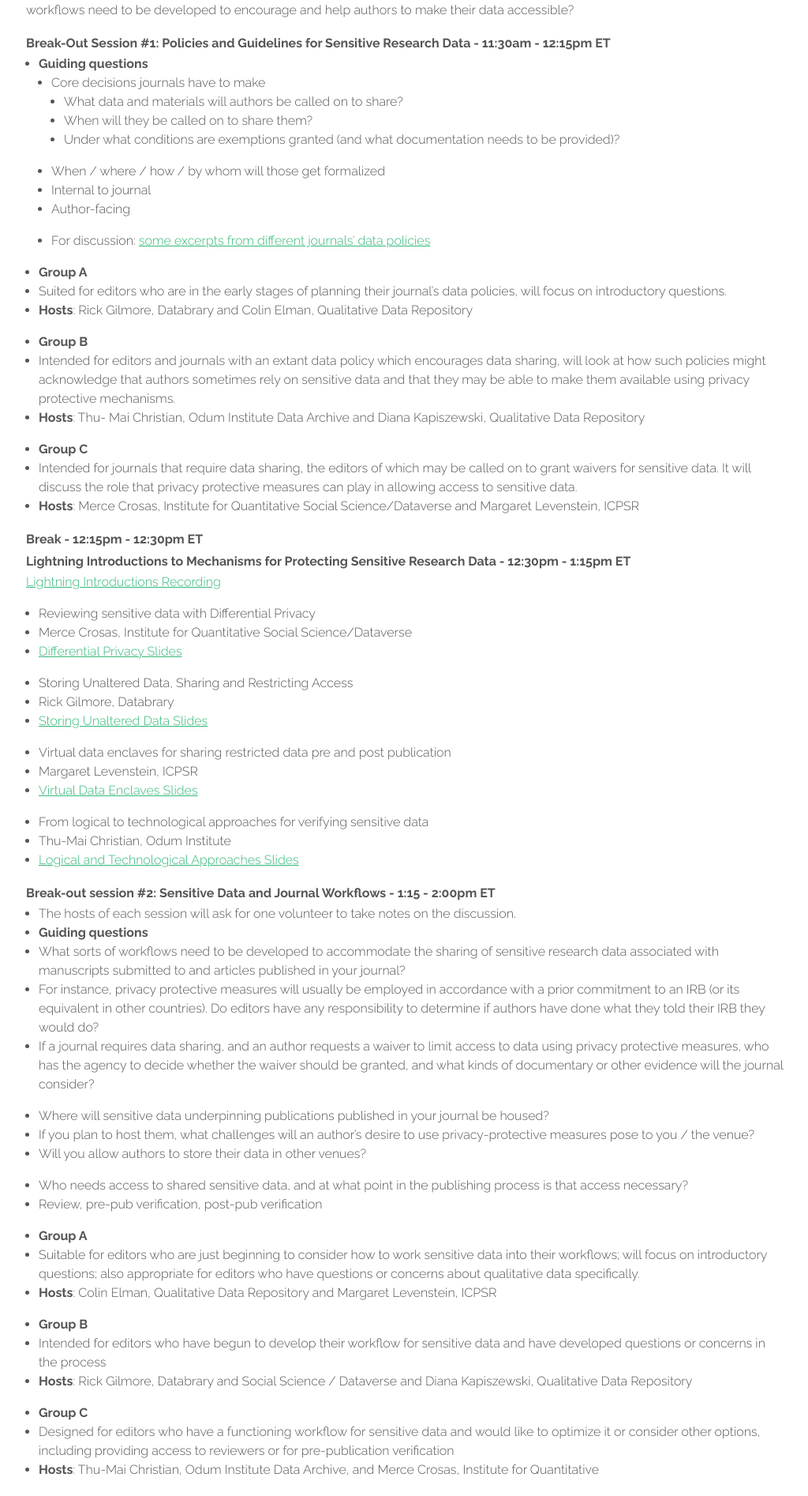
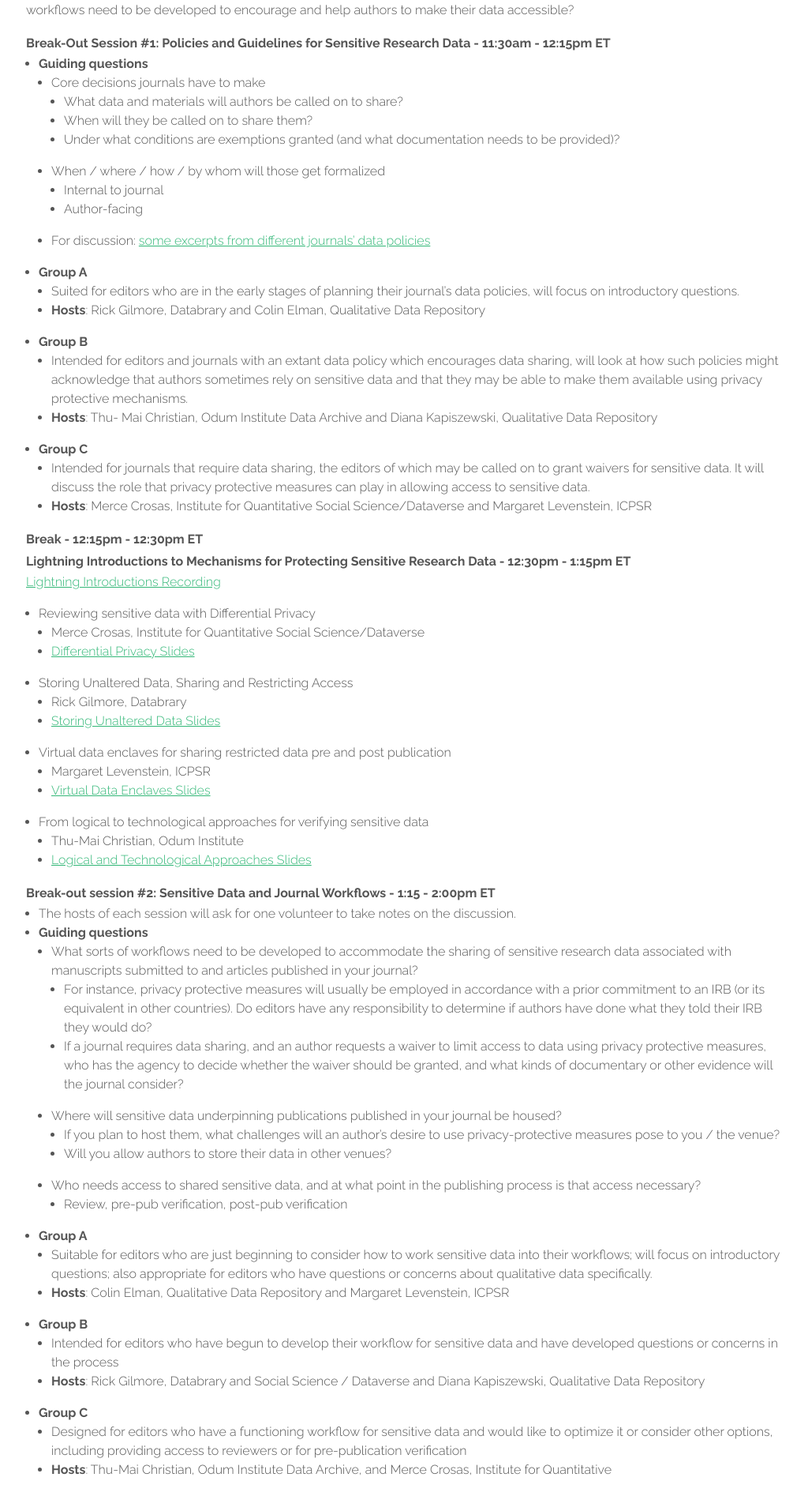
Before and after one commit to adam3smith/dpjedi-stage, a Jekyll site: the page built from docs/events/as-open-as-possible.html, in a window 1280 px wide. Shown: the part 1444-3338 px from the top of the page at 79% size, without its empty margins (127-1151 px from the left). Built offline with Jekyll 4.4.1, drawn with Linux system fonts in a browser that asks for light colours.

Commit message:
List fixes

```diff
--- a/docs/events/as-open-as-possible.html
+++ b/docs/events/as-open-as-possible.html
@@ -28,93 +28,94 @@ layout: main
 <ul class="simpleList">
 <li><strong>Guiding questions</strong>
 <ul class="simpleList">
-<li>Core decisions journals have to make<ul class="simpleList">
+<li>Core decisions journals have to make
+  <ul class="simpleList">
 <li>What data and materials will authors be called on to share?</li>
 <li>When will they be called on to share them?</li>
 <li>Under what conditions are exemptions granted (and what documentation needs to be provided)?</li>
 </ul></li>
-<li>When / where / how / by whom will those get formalized</li>
+<li>When / where / how / by whom will those get formalized
 <ul class="simpleList">
 <li>Internal to journal</li>
 <li>Author-facing</li>
 </ul></li>
 <li>For discussion: <a href="https://docs.google.com/document/d/1DexirBHFLmFjzXzsxNJSBwfB33TDGG952AcPJgtpyRg/edit?usp=sharing">some excerpts from different journals’ data policies</a></li>
 </ul>
-<li><strong>Group A</strong></li>
+<li><strong>Group A</strong>
 <ul class="simpleList">
 <li>Suited for editors who are in the early stages of planning their journal’s data policies, will focus on introductory questions.</li>
 <li><strong>Hosts</strong>: Rick Gilmore, Databrary and Colin Elman, Qualitative Data Repository</li>
-</ul>
-<li><strong>Group B</strong></li>
+</ul></li>
+<li><strong>Group B</strong>
 <ul class="simpleList">
 <li>Intended for editors and journals with an extant data policy which encourages data sharing, will look at how such policies might acknowledge that authors sometimes rely on sensitive data and that they may be able to make them available using privacy protective mechanisms.</li>
 <li><strong>Hosts</strong>: Thu- Mai Christian, Odum Institute Data Archive and Diana Kapiszewski, Qualitative Data Repository</li>
-</ul>
-<li><strong>Group C</strong></li>
+</ul></li>
+<li><strong>Group C</strong>
 <ul class="simpleList">
 <li>Intended for journals that require data sharing, the editors of which may be called on to grant waivers for sensitive data. It will discuss the role that privacy protective measures can play in allowing access to sensitive data.</li>
 <li><strong>Hosts</strong>: Merce Crosas, Institute for Quantitative Social Science/Dataverse and Margaret Levenstein, ICPSR</li>
-</ul>
+</ul></li>
 
 <h4 id="break">Break - 12:15pm - 12:30pm ET</h4>
 <h4 id="lightning-introductions">Lightning Introductions to Mechanisms for Protecting Sensitive Research Data - 12:30pm - 1:15pm ET</h4>
 <p><a href="https://youtu.be/V_y95LK-ANI">Lightning Introductions Recording</a></p>
 <ul class="simpleList">
-<li>Reviewing sensitive data with Differential Privacy</li>
+<li>Reviewing sensitive data with Differential Privacy
 <ul class="simpleList">
 <li>Merce Crosas, Institute for Quantitative Social Science/Dataverse</li>
 <li><a href="/assets/files/DataPASS_2020_DataverseOpenDP_Crosas.pptx">Differential Privacy Slides</a></li>
-</ul>
-<li>Storing Unaltered Data, Sharing and Restricting Access</li>
+</ul></li>
+<li>Storing Unaltered Data, Sharing and Restricting Access
 <ul class="simpleList">
 <li>Rick Gilmore, Databrary</li>
 <li><a href="/assets/files/DataPASS_2020_Unaltered_Gilmore.pptx">Storing Unaltered Data Slides</a></li>
-</ul>
-<li>Virtual data enclaves for sharing restricted data pre and post publication</li>
+</ul></li>
+<li>Virtual data enclaves for sharing restricted data pre and post publication
 <ul class="simpleList">
 <li>Margaret Levenstein, ICPSR</li>
 <li><a href="/assets/files/DataPASS_2020_VirtualEnclave_Levenstein.pptx">Virtual Data Enclaves Slides</a></li>
-</ul>
-<li>From logical to technological approaches for verifying sensitive data</li>
+</ul></li>
+<li>From logical to technological approaches for verifying sensitive data
 <ul class="simpleList">
 <li>Thu-Mai Christian, Odum Institute</li>
 <li><a href="/assets/files/DataPASS_2020_LogicalTechnological_Christian.pptx">Logical and Technological Approaches Slides</a></li>
-</ul>
+</ul></li>
 <h4 id="break-out-session-2-sensitive-data">Break-out session #2: Sensitive Data and Journal Workflows - 1:15 - 2:00pm ET</h4>
 <ul class="simpleList">
 <li>The hosts of each session will ask for one volunteer to take notes on the discussion.</li>
-<li><strong>Guiding questions</strong></li>
+<li><strong>Guiding questions</strong>
 <ul class="simpleList">
-<li>What sorts of workflows need to be developed to accommodate the sharing of sensitive research data associated with manuscripts submitted to and articles published in your journal?</li>
+<li>What sorts of workflows need to be developed to accommodate the sharing of sensitive research data associated with manuscripts submitted to and articles published in your journal?
 <ul class="simpleList">
 <li>For instance, privacy protective measures will usually be employed in accordance with a prior commitment to an IRB (or its equivalent in other countries). Do editors have any responsibility to determine if authors have done what they told their IRB they would do?</li>
 <li>If a journal requires data sharing, and an author requests a waiver to limit access to data using privacy protective measures, who has the agency to decide whether the waiver should be granted, and what kinds of documentary or other evidence will the journal consider?</li>
-</ul>
-<li>Where will sensitive data underpinning publications published in your journal be housed?</li>
+</ul></li>
+<li>Where will sensitive data underpinning publications published in your journal be housed?
 <ul class="simpleList">
 <li>If you plan to host them, what challenges will an author’s desire to use privacy-protective measures pose to you / the venue?</li>
 <li>Will you allow authors to store their data in other venues?</li>
-</ul>
-<li>Who needs access to shared sensitive data, and at what point in the publishing process is that access necessary?</li>
+</ul></li>
+<li>Who needs access to shared sensitive data, and at what point in the publishing process is that access necessary?
 <ul class="simpleList">
 <li>Review, pre-pub verification, post-pub verification</li>
-</ul>
-</ul>
-<li><strong>Group A</strong></li>
+</ul></li>
+</ul></li>
+<li><strong>Group A</strong>
 <ul class="simpleList">
 <li>Suitable for editors who are just beginning to consider how to work sensitive data into their workflows; will focus on introductory questions; also appropriate for editors who have questions or concerns about qualitative data specifically.</li>
 <li><strong>Hosts</strong>: Colin Elman, Qualitative Data Repository and Margaret Levenstein, ICPSR</li>
-</ul>
-<li><strong>Group B</strong></li>
+</ul></li>
+<li><strong>Group B</strong>
 <ul class="simpleList">
 <li>Intended for editors who have begun to develop their workflow for sensitive data and have developed questions or concerns in the process</li>
 <li><strong>Hosts</strong>: Rick Gilmore, Databrary and Social Science / Dataverse and Diana Kapiszewski, Qualitative Data Repository</li>
-</ul>
-<li><strong>Group C</strong></li>
+</ul></li>
+<li><strong>Group C</strong>
 <ul class="simpleList">
 <li>Designed for editors who have a functioning workflow for sensitive data and would like to optimize it or consider other options, including providing access to reviewers or for pre-publication verification</li>
 <li><strong>Hosts</strong>: Thu-Mai Christian, Odum Institute Data Archive, and Merce Crosas, Institute for Quantitative</li>
-</ul>
+</ul></li>
 </ul>
 <h4 id="closing-session">BREAK - 2:00 - 2:15pm –<br />
 Closing Session Looking Forward and Next Steps - 2:15 - 2:45pm ET</h4>
```
